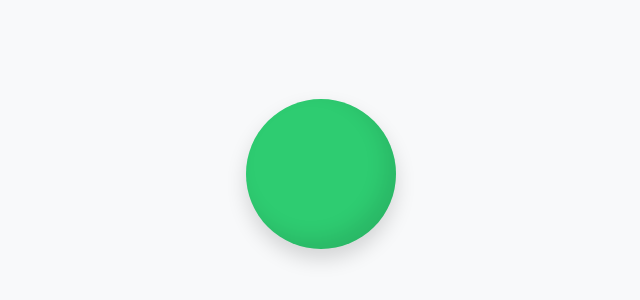
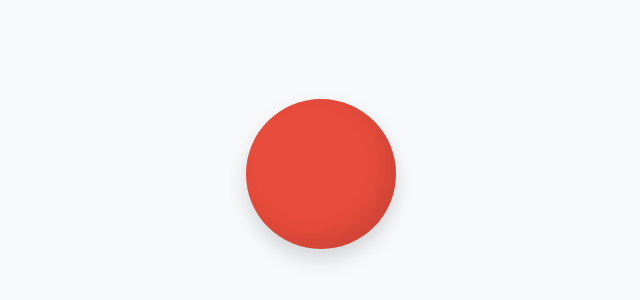
Before and after one commit to fipra/pallinaverde, a plain HTML site: page index.html in a window 1280 px wide. Shown: the part 226-526 px from the top of the page, without its empty margins (319-959 px from the left). Drawn offline with Linux system fonts and the light colour scheme.

Commit message:
Update from AISurf: 14/02/2026, 23:25:35

```diff
--- a/index.html
+++ b/index.html
@@ -3,7 +3,7 @@
 <head>
     <meta charset="UTF-8">
     <meta name="viewport" content="width=device-width, initial-scale=1.0">
-    <title>Green Ball</title>
+    <title>Red Ball</title>
     <link rel="stylesheet" href="style.css">
 </head>
 <body>
--- a/style.css
+++ b/style.css
@@ -12,7 +12,7 @@ body, html {
 .ball {
     width: 150px;
     height: 150px;
-    background-color: #2ecc71;
+    background-color: #e74c3c;
     border-radius: 50%;
     box-shadow: 0 10px 20px rgba(0, 0, 0, 0.15), inset -10px -10px 20px rgba(0, 0, 0, 0.1);
     transition: transform 0.3s ease;
```
